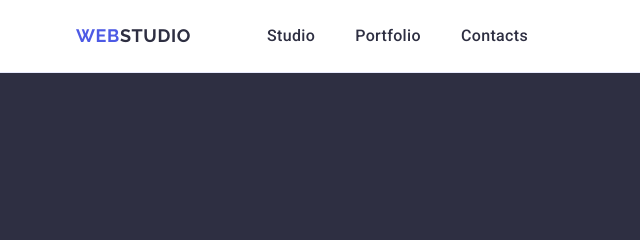
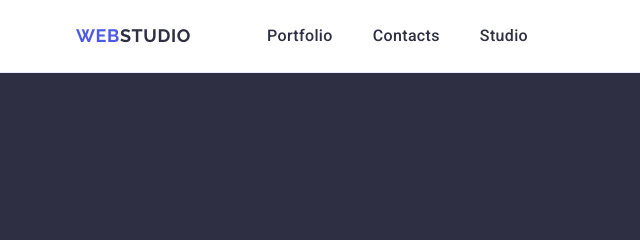
Before and after one commit to inmate1/goit-markup-hw-03, a plain HTML site: page index.html in a window 1280 px wide. Shown: the top 240 px of the page, 0-640 px from the left. Drawn offline with nearby package versions, Linux system fonts and the light colour scheme.

Commit message:
correction
.top .top-list-link {
  padding: 24px 0;
}

```diff
--- a/css/styles.css
+++ b/css/styles.css
@@ -78,8 +78,7 @@ img {
   gap: 40px;
 }
 
-.top .navigation .top-list > li,
-.top .adds .contact > li {
+.top .top-list-link {
   padding: 24px 0;
 }
 
--- a/index.html
+++ b/index.html
@@ -28,19 +28,19 @@
           >
 
           <ul class="top-list">
-            <li><a href="./index.html" class="top-list-item">Studio</a></li>
-            <li><a href="" class="top-list-item">Portfolio</a></li>
-            <li><a href="" class="top-list-item">Contacts</a></li>
+            <li class="top-list-link"><a href="" class="top-list-item">Portfolio</a></li>
+            <li class="top-list-link"><a href="" class="top-list-item">Contacts</a></li>
+            <li class="top-list-link"><a href="./index.html" class="top-list-item">Studio</a></li>
           </ul>
         </nav>
         <address class="adds">
           <ul class="contact">
-            <li>
+            <li class="top-list-link">
               <a href="mailto:info@devstudio.com" class="top-contact"
                 >info@devstudio.com</a
               >
             </li>
-            <li>
+            <li class="top-list-link">
               <a href="tel:+110001111111" class="top-contact"
                 >+11 (000) 111-11-11</a
               >
```
